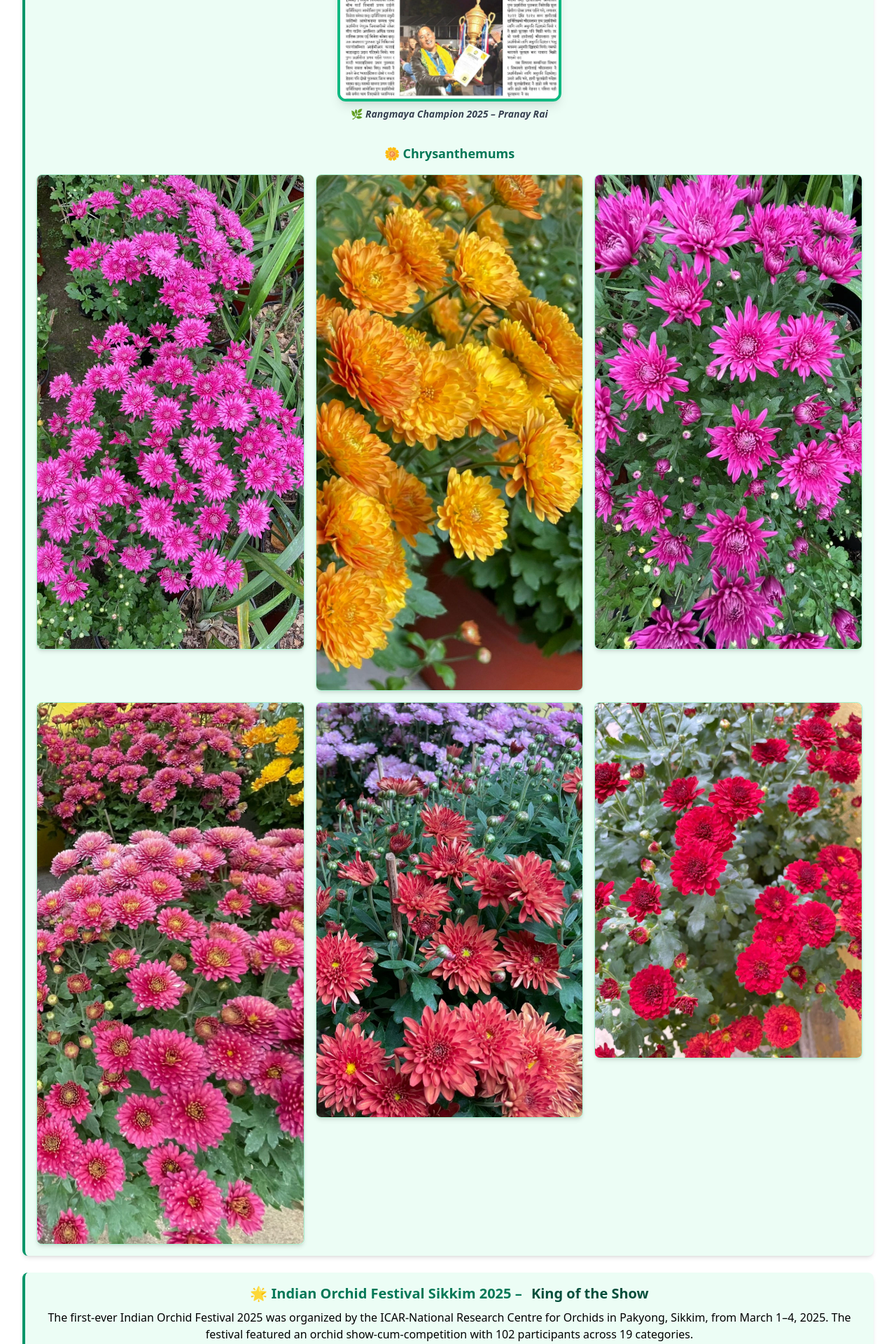
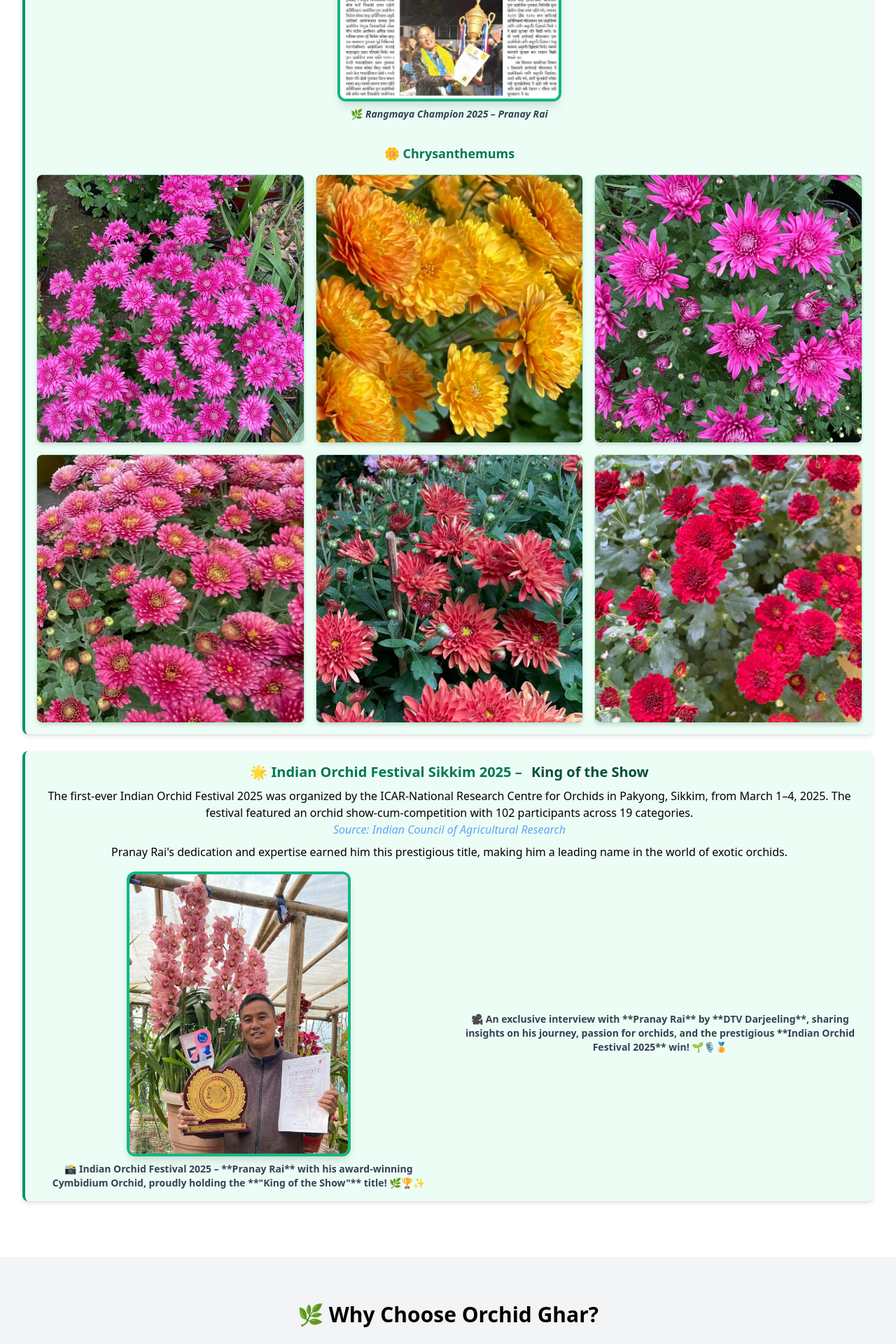
Before and after one commit to OrchidGhar/orchidghar.github.io, a Jekyll site: the page built from index.html, in a window 1280 px wide. Shown: the part 1967-3887 px from the top of the page at 70% size. Built offline with Jekyll 4.4.1, drawn with Linux system fonts in a browser that asks for light colours; nearby versions of some CDN libraries.

```diff
--- a/_includes/darjeelingFlowerFestival.html
+++ b/_includes/darjeelingFlowerFestival.html
@@ -20,10 +20,10 @@
                <div class="mt-8">
                 <h4 class="text-green-700 font-bold text-lg text-center mb-4">🌼 Chrysanthemums</h4>
                 <div class="grid grid-cols-1 sm:grid-cols-2 md:grid-cols-3 gap-4">
-                  <img src="{{site.baseurl}}/assets/images/Chrysanthemum1.webp" alt="Chrysanthemum" class="w-full h-65 object-cover rounded-lg shadow-md border border-green-200 hover:shadow-lg transition">
-                  <img src="{{site.baseurl}}/assets/images/Chrysanthemum2.webp" alt="Chrysanthemum" class="w-full h-65 object-cover rounded-lg shadow-md border border-green-200 hover:shadow-lg transition">
-                  <img src="{{site.baseurl}}/assets/images/Chrysanthemum3.webp" alt="Chrysanthemum" class="w-full h-65 object-cover rounded-lg shadow-md border border-green-200 hover:shadow-lg transition">
-                    <img src="{{site.baseurl}}/assets/images/Chrysanthemum4.webp" alt="Chrysanthemum" class="w-full h-65 object-cover rounded-lg shadow-md border border-green-200 hover:shadow-lg transition">
-                  <img src="{{site.baseurl}}/assets/images/Chrysanthemum5.webp" alt="Chrysanthemum" class="w-full h-65 object-cover rounded-lg shadow-md border border-green-200 hover:shadow-lg transition">
-                  <img src="{{site.baseurl}}/assets/images/Chrysanthemum6.webp" alt="Chrysanthemum" class="w-full h-65 object-cover rounded-lg shadow-md border border-green-200 hover:shadow-lg transition">
+                  <img src="{{site.baseurl}}/assets/images/Chrysanthemum1.webp" alt="Chrysanthemum" class="w-full h-96 object-cover rounded-lg shadow-md border border-green-200 hover:shadow-lg transition">
+                  <img src="{{site.baseurl}}/assets/images/Chrysanthemum2.webp" alt="Chrysanthemum" class="w-full h-96 object-cover rounded-lg shadow-md border border-green-200 hover:shadow-lg transition">
+                  <img src="{{site.baseurl}}/assets/images/Chrysanthemum3.webp" alt="Chrysanthemum" class="w-full h-96 object-cover rounded-lg shadow-md border border-green-200 hover:shadow-lg transition">
+                    <img src="{{site.baseurl}}/assets/images/Chrysanthemum4.webp" alt="Chrysanthemum" class="w-full h-96 object-cover rounded-lg shadow-md border border-green-200 hover:shadow-lg transition">
+                  <img src="{{site.baseurl}}/assets/images/Chrysanthemum5.webp" alt="Chrysanthemum" class="w-full h-96 object-cover rounded-lg shadow-md border border-green-200 hover:shadow-lg transition">
+                  <img src="{{site.baseurl}}/assets/images/Chrysanthemum6.webp" alt="Chrysanthemum" class="w-full h-96 object-cover rounded-lg shadow-md border border-green-200 hover:shadow-lg transition">
 </div> </div> </div>
```
